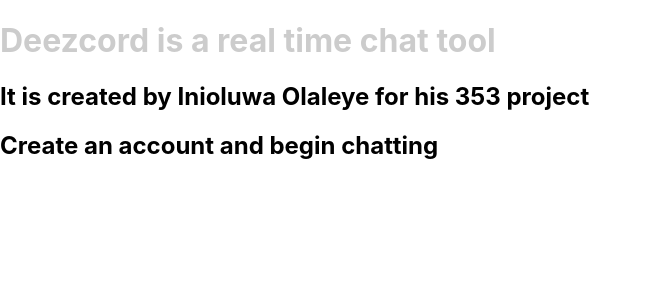
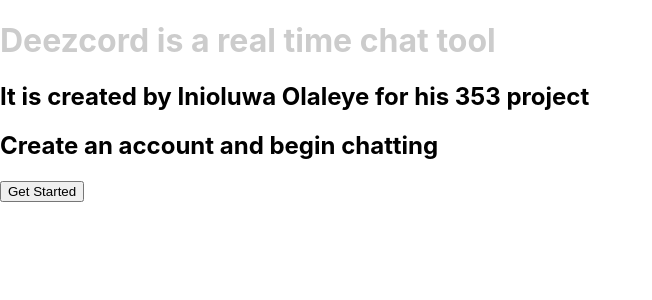
Before and after one commit to Inioluwa21/Deezcord, a React (Create React App) app in the folder app/: page / in a window 1280 px wide. Shown: the top 300 px of the page, without its empty margins (0-652 px from the left). Built offline with nearby package versions, Linux system fonts and the light colour scheme.

Commit message:
route the get started button to go to the sign in page

```diff
--- a/app/src/components/LandingComponent.jsx
+++ b/app/src/components/LandingComponent.jsx
@@ -1,11 +1,18 @@
 import React from 'react';
+import { useNavigate } from 'react-router-dom';
 
 function LandingComponent() {
+  const navigate = useNavigate();
+
+  function goToSignInPage() {
+    navigate('/Signin');
+  }
   return (
     <div>
       <h1>Deezcord is a real time chat tool</h1>
       <h2>It is created by Inioluwa Olaleye for his 353 project</h2>
       <h2>Create an account and begin chatting</h2>
+      <button onClick={goToSignInPage}>Get Started</button>
     </div>
   );
 }
```
